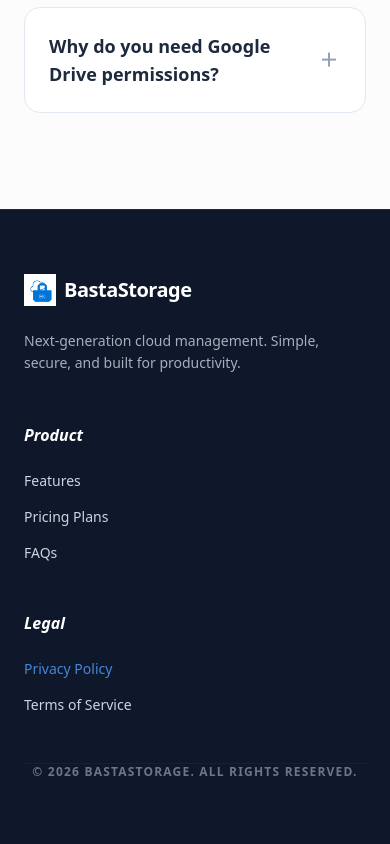
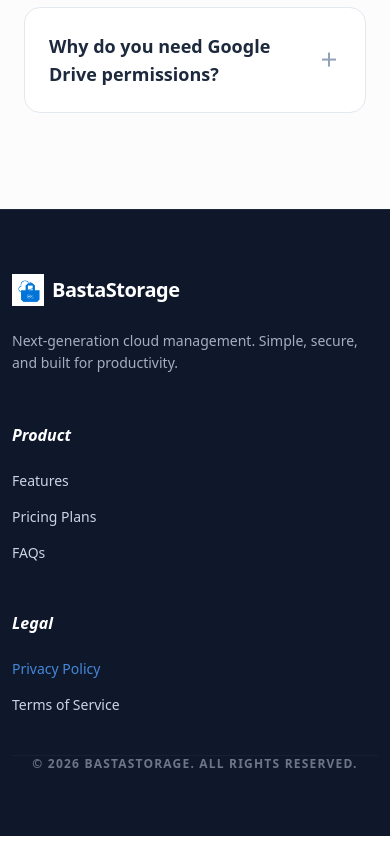
Before and after one commit to Sunil29Kumar/BastaStorage-Backend-Project, a React (Vite) app in the folder Frontend/: page / in a window 390 px wide. Shown: the part 7689-8533 px from the top of the page. Built offline with nearby package versions, Linux system fonts and the light colour scheme.

Commit message:
Remove horizontal line

```diff
--- a/Frontend/src/landing/Footer.jsx
+++ b/Frontend/src/landing/Footer.jsx
@@ -1,9 +1,9 @@
 import { Link } from "react-router-dom";
 
 const Footer = () => (
-  <footer className="bg-slate-900 text-slate-300 py-16 px-6 border-t border-slate-800">
+  <footer className="bg-slate-900 text-slate-300 py-16 px-3 border-t border-slate-800">
     <div className="max-w-6xl mx-auto">
-      <div className="grid grid-cols-1 md:grid-cols-4 gap-12 mb-12">
+      <div className="grid grid-cols-1 md:grid-cols-4 gap-12 mb-10">
         {/* Brand Column */}
         <div className="col-span-1 md:col-span-1">
           <div className="flex items-center gap-2 mb-6">
@@ -20,7 +20,7 @@ const Footer = () => (
           <h4 className="text-white font-bold mb-6 italic">Product</h4>
           <ul className="space-y-4 text-sm font-medium">
             <li><a href="#features" className="hover:text-blue-400 transition">Features</a></li>
-            <li><Link to="#demoPlans" className="hover:text-blue-400 transition">Pricing Plans</Link></li>
+            <li><a href="#demoPlans" className="hover:text-blue-400 transition">Pricing Plans</a></li>
             <li><a href="#faq" className="hover:text-blue-400 transition">FAQs</a></li>
           </ul>
         </div>
```
